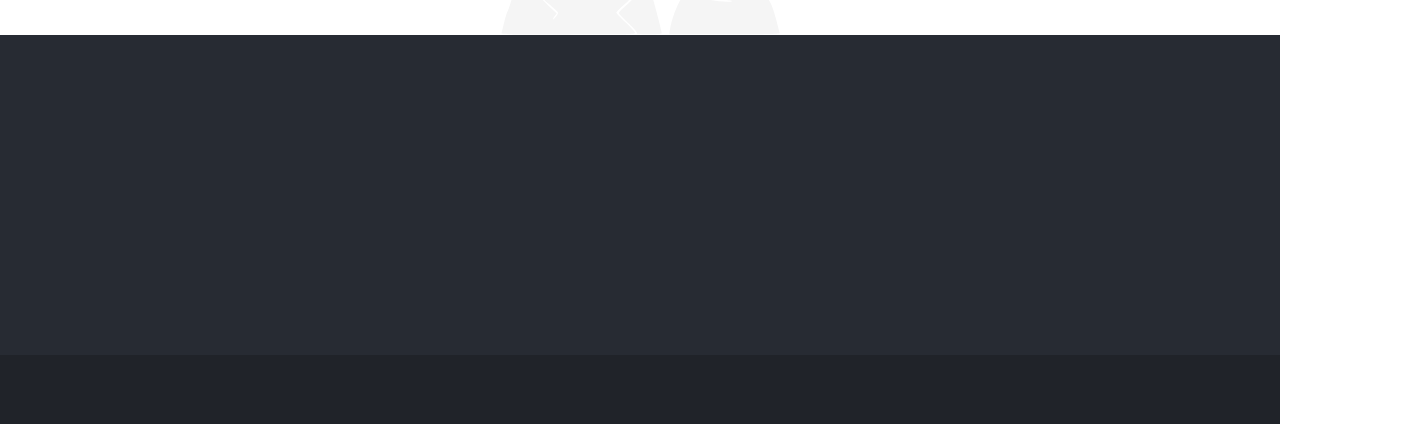
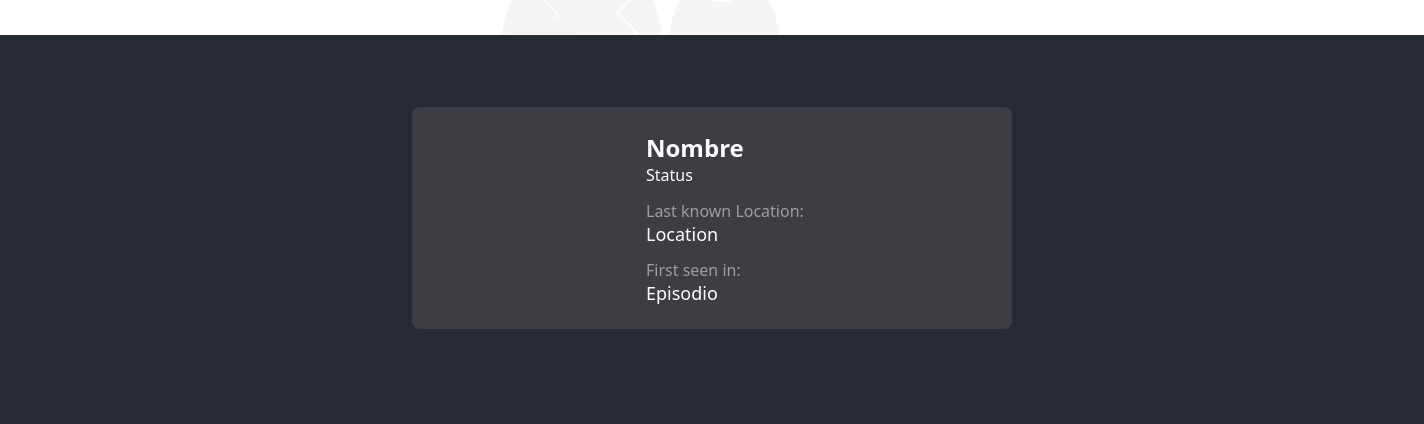
Before and after one commit to DNeosphere/coding_pijamada, a plain HTML site: page index.html in a window 1280 px wide. Shown: the part 362-786 px from the top of the page, 1424 px wide, since content can reach past the window. Drawn offline with Linux system fonts and the light colour scheme; no server answers.

Commit message:
Main container

```diff
--- a/index.js
+++ b/index.js
@@ -15,7 +15,28 @@ const getCharacters = async () => {
   return data
 }
 
-
+const characterTemplate = /*html*/`
+<div class="character-container">
+  <div class="character-image">
+    <img>
+  </div>
+  <div class="character-description">
+    <div>
+      <h2>Nombre</h2>
+      <div>Status</div>
+    </div>
+    <div>
+      <div class="character-tag">Last known Location:</div>
+      <p>Location</p>
+    </div>
+    <div>
+      <div class="character-tag">First seen in:</div>
+      <p>Episodio</p>
+    </div>
+  </div>
+</div>
+`
+$mainSection.innerHTML = characterTemplate
 
 
 getCharacters()
--- a/styles.css
+++ b/styles.css
@@ -10,7 +10,7 @@ a {
   text-decoration: none;
 }
 
-ul {
+ul, p, h2 {
   list-style-type: none;
   padding: 0;
   margin: 0;
@@ -114,3 +114,40 @@ footer a:hover {
   height: 1.2rem;
   width: 1.2rem;
 }
+
+.character-container {
+  background-color: rgb(60,62,68);
+  color: white;
+  border-radius: 0.5rem;
+  width: 600px;
+  height: 222px;
+  display: flex;
+}
+
+.character-container p {
+  font-size: 18px;
+}
+
+.character-image {
+  width: 35%;
+  height: 100%;
+}
+
+.character-description {
+  padding: 1.5rem;
+  display: flex;
+  flex-direction: column;
+  justify-content: space-between;
+}
+
+.character-tag {
+  font-size: 1rem;
+  color: rgb(158,158,158);
+}
+
+main {
+  display: flex;
+  padding: 4.5rem;
+  justify-content: center;
+  flex-wrap: wrap;
+}
```
